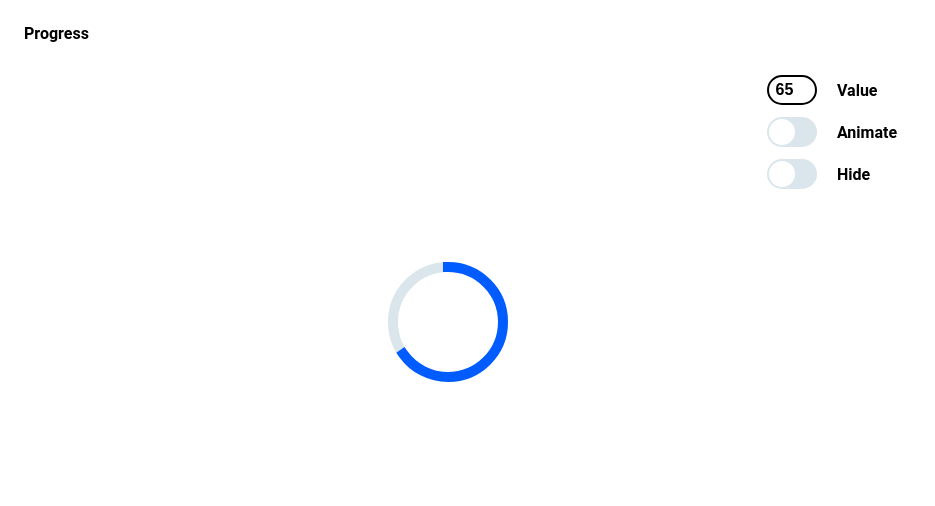
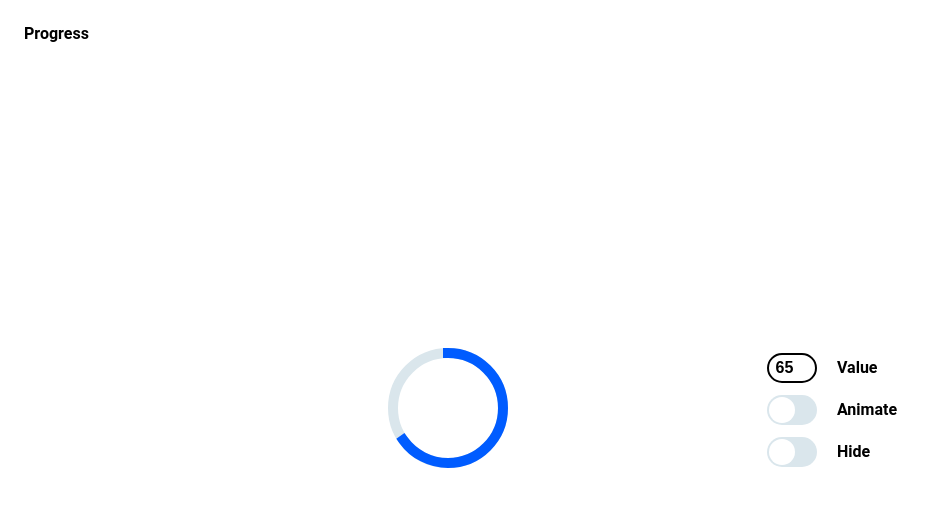
Before and after one commit to annshev1avis/ozon-frontend-test, a plain HTML site: page index.html in a window 1280 px wide. Shown: the whole page, without its empty margins (0-935 px from the left). Drawn offline with Linux system fonts and the light colour scheme.

Commit message:
fix: мелкое исправление ui

```diff
--- a/styles/page.css
+++ b/styles/page.css
@@ -138,7 +138,16 @@ body {
     .demo__progress-and-controls {
         width: min(100%, 720px);
         grid-template-columns: 1fr 1fr;
+        grid-template-rows: 1fr;
         align-items: center;
         gap: 48px;
     }
+
+    .demo__progress {
+        align-self: unset;
+    }
+
+    .demo__controls {
+        align-self: unset;
+    }
 }
```
